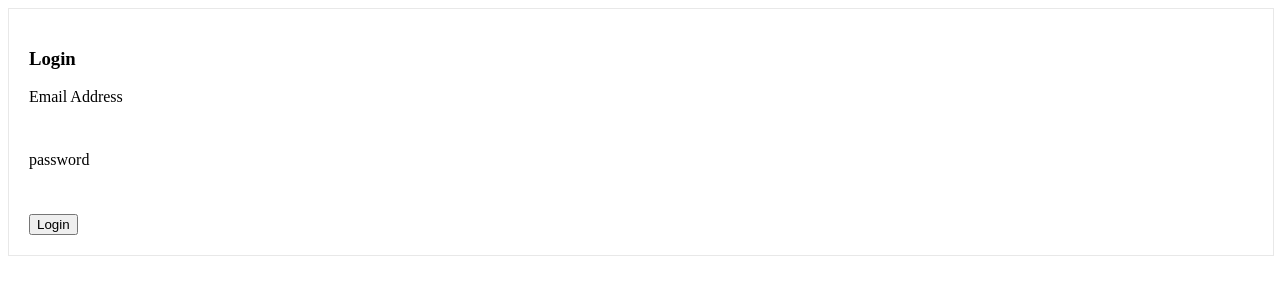
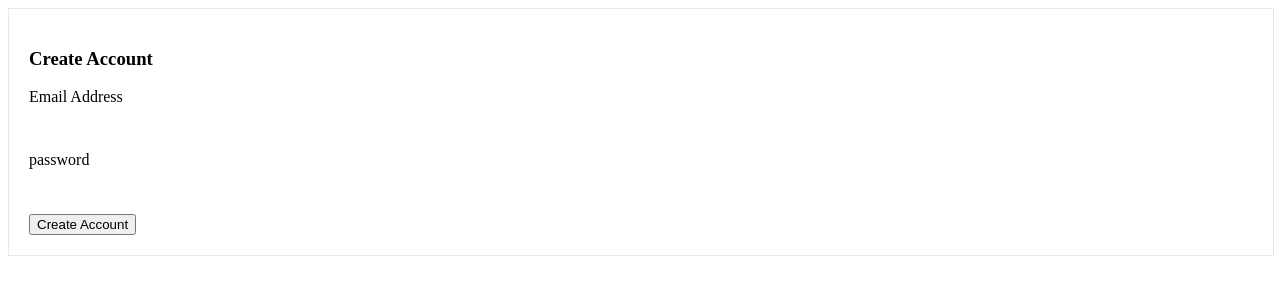
Before and after one commit to MuhammadSohailNazar/angular-pro, an Angular app: page / in a window 1280 px wide. Shown: the top 300 px of the page. Built offline with nearby package versions, Linux system fonts and the light colour scheme.

Commit message:
Dynamic component input data

```diff
--- a/src/app/app.component.ts
+++ b/src/app/app.component.ts
@@ -26,7 +26,8 @@ export class AppComponent implements AfterViewInit {
   ngAfterViewInit() {
     const authFormFactory =
       this.resolver.resolveComponentFactory(AuthFormComponent);
-    this.entry.createComponent(authFormFactory);
+    const component = this.entry.createComponent(authFormFactory);
+    component.instance.title = 'Create Account';
     this.cd.detectChanges();
   }
 
```
